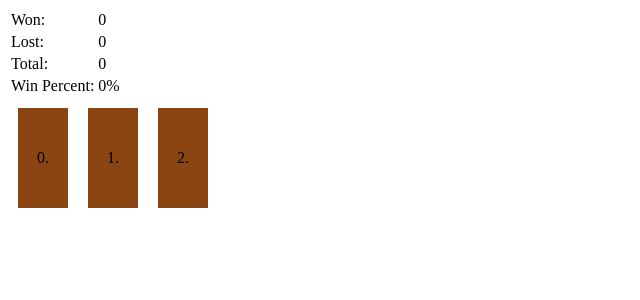
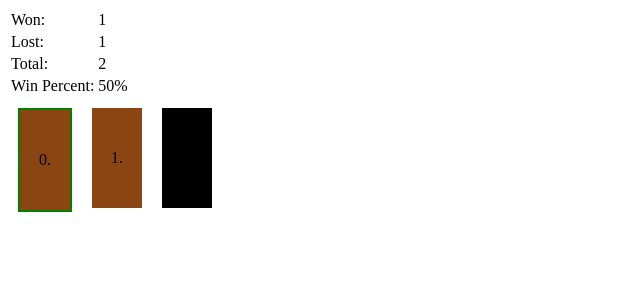
Before and after one commit to nagyzoltan1025/monty-hall-game, an Angular app: page / in a window 1280 px wide. Shown: the top 300 px of the page, without its empty margins (0-640 px from the left). Built offline with nearby package versions, Linux system fonts and the light colour scheme.

Commit message:
Created a component which makes possible for an automation playing a game.

```diff
--- a/src/app/app.component.html
+++ b/src/app/app.component.html
@@ -1 +1,2 @@
-<app-game></app-game>
+<!--<app-game></app-game>-->
+<app-ai-player></app-ai-player>
--- a/src/app/app.module.ts
+++ b/src/app/app.module.ts
@@ -4,12 +4,14 @@ import { BrowserModule } from '@angular/platform-browser';
 import { AppComponent } from './app.component';
 import { GameComponent } from './components/game/game.component';
 import { ScoreboardComponent } from './components/scoreboard/scoreboard.component';
+import { AiPlayerComponent } from './components/ai-player/ai-player.component';
 
 @NgModule({
   declarations: [
     AppComponent,
     GameComponent,
-    ScoreboardComponent
+    ScoreboardComponent,
+    AiPlayerComponent
   ],
   imports: [
     BrowserModule
--- /dev/null
+++ b/src/app/components/ai-player/ai-player.component.html
@@ -0,0 +1 @@
+<app-game #game></app-game>
--- /dev/null
+++ b/src/app/components/ai-player/ai-player.component.ts
@@ -0,0 +1,29 @@
+import {AfterViewInit, Component, ViewChild} from '@angular/core';
+import {GameComponent} from "../game/game.component";
+import {GamePhase} from "../../shared/enum/GamePhase";
+
+@Component({
+  selector: 'app-ai-player',
+  templateUrl: './ai-player.component.html',
+  styleUrls: ['./ai-player.component.less']
+})
+export class AiPlayerComponent implements AfterViewInit {
+  @ViewChild('game') gameComponent!: GameComponent;
+
+  private readonly SIMULATION_SPEED = 1000;
+
+  ngAfterViewInit(): void {
+    setInterval(() => {
+      if (this.gameComponent.gamePhase === GamePhase.GAME_ENDED) {
+        this.gameComponent.initGame();
+      }
+
+      let doorNumber = this.selectDoorNumber();
+      this.gameComponent.selectDoor(doorNumber);
+    }, this.SIMULATION_SPEED)
+  }
+
+  private selectDoorNumber(): number {
+    return 0;
+  }
+}
--- a/src/app/components/game/game.component.html
+++ b/src/app/components/game/game.component.html
@@ -6,7 +6,7 @@
          [ngClass]="{'selected': isSelectedDoor(door.doorNumber),
                    'no-prize': door.hasPrize === false && door.isOpened,
                    'has-prize': door.hasPrize === true && door.isOpened}"
-         class="door">
+         class="door" #doorRef>
       <p class="door-number">{{door.doorNumber}}.</p>
     </div>
   </div>
--- a/src/app/components/game/game.component.ts
+++ b/src/app/components/game/game.component.ts
@@ -1,4 +1,4 @@
-import {Component, OnInit} from '@angular/core';
+import {Component, ElementRef, OnInit, QueryList, ViewChildren} from '@angular/core';
 import {GameService} from "../../services/game/game.service";
 import {Door} from "../../shared/model/Door";
 import {GamePhase} from "../../shared/enum/GamePhase";
@@ -9,7 +9,8 @@ import {GamePhase} from "../../shared/enum/GamePhase";
   styleUrls: ['./game.component.less']
 })
 export class GameComponent implements OnInit {
-  private gamePhase: GamePhase = GamePhase.DOOR_SELECTION;
+  gamePhase: GamePhase = GamePhase.DOOR_SELECTION;
+  @ViewChildren('door') doorElements!: QueryList<ElementRef>;
 
   constructor(private gameService: GameService) {
   }
@@ -42,12 +43,8 @@ export class GameComponent implements OnInit {
   private handleDoorSwitching(doorNumber: number) {
     this.gameService.selectDoor(doorNumber);
     this.gameService.openAllDoors();
+    this.gameService.evaluateGame();
     this.gamePhase = GamePhase.GAME_ENDED;
-    this.gameService.evaluateGame();
-  }
-
-  get doors(): Array<Door> {
-    return this.gameService.getDoors();
   }
 
   isSelectedDoor(doorNumber: number): boolean {
@@ -62,4 +59,8 @@ export class GameComponent implements OnInit {
   get isGameEnded(): boolean {
     return this.gamePhase === GamePhase.GAME_ENDED;
   }
+
+  get doors(): Array<Door> {
+    return this.gameService.getDoors();
+  }
 }
```
Also changed, not shown: src/app/components/ai-player/ai-player.component.less (added), 2 other files (tests, documents, lock files or other folders).
